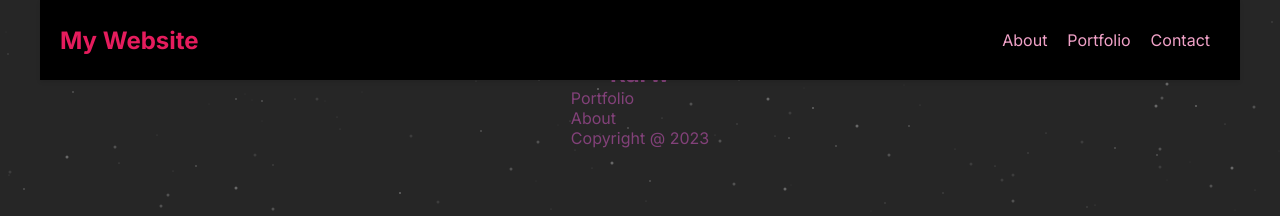
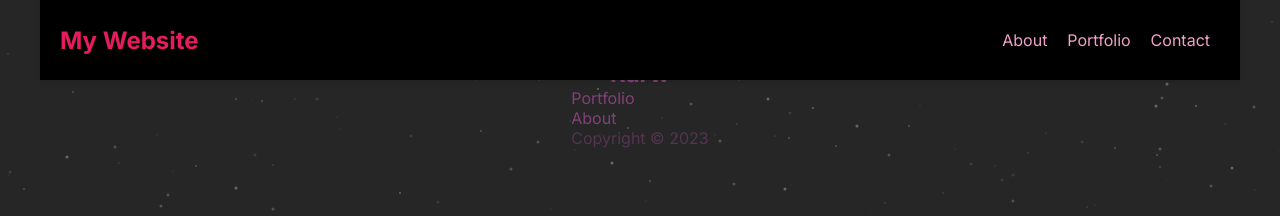
Before and after one commit to enzzzooo/portfolio, a Next.js app: page /about in a window 1280 px wide. Shown: the top 216 px of the page. Built offline with nearby package versions, Linux system fonts and the light colour scheme.

Commit message:
got transparency on rgba values

```diff
--- a/app/components/Footer.js
+++ b/app/components/Footer.js
@@ -15,7 +15,7 @@ export default function Footer() {
           <li>
             <Link href="../about">About</Link>
           </li>
-          <li className={s.lower}>Copyright @ 2023</li>
+          <li className={s.lower}>Copyright &copy; 2023</li>
         </ul>
       </div>
     </>
--- a/app/components/Footer.module.css
+++ b/app/components/Footer.module.css
@@ -1,12 +1,27 @@
 .wrapper {
   display: flex;
-  flex-direction: column; /* switches flex components*/
-  justify-content: flex-start; /* top/bottom */
-  align-items: center; /* left/right */
+  flex-direction: column;
+  justify-content: flex-start;
+  align-items: center;
   color: var(--purple);
   width: auto;
   height: 50vh;
+  transition: background 0.5s ease;
 }
+
+.wrapper:hover {
+  background: linear-gradient(
+    to bottom,
+    rgba(var(--purpleO), 0.5),
+    var(--purple)
+  );
+}
+
 .lower {
-  color: var(--purple05);
+  color: rgba(var(--purpleO), 0.5);
+  transition: color 0.5s ease;
 }
+
+.lower:hover {
+  color: var(--blue);
+}
--- a/app/globals.css
+++ b/app/globals.css
@@ -1,9 +1,18 @@
 :root {
-  --red: rgba(230, 28, 93, 1);
-  --blue: rgba(58, 0, 136, 1);
-  --purple: rgba(130, 65, 121, 1);
-  --yellow: rgba(255, 233, 138, 1);
-  --pink: rgba(241, 162, 200, 1);
+  --red: rgb(230, 28, 93);
+  --redO: 230, 28, 93;
+
+  --blue: rgb(58, 0 ,136);
+  --blueO: 58, 0, 136;
+
+  --purple: rgb(130, 65, 121);
+  --purpleO: 130, 65, 121;
+
+  --yellow: 255, 233, 138;
+  --yellowO: rgb(255, 233, 138);
+
+  --pink: rgb(241, 162, 200);
+  --pinkO: 241, 162, 200;
 
   --gradientRW: linear-gradient(var(--red), white);
   --gradientRP: linear-gradient(var(--red), var(--blue));
--- a/app/lib/font.js
+++ b/app/lib/font.js
@@ -1,7 +1,7 @@
 import { Inter } from "next/font/google";
 import localFont from "next/font/local";
 
-export const inter = Inter({ subsets: ["latin"], display: "swap" });
+export const inter = Inter({ subsets: ["latin"] });
 export const gt_america = localFont({
   src: [
     {
```
Also changed, not shown: 1 other file (tests, documents, lock files or other folders).
